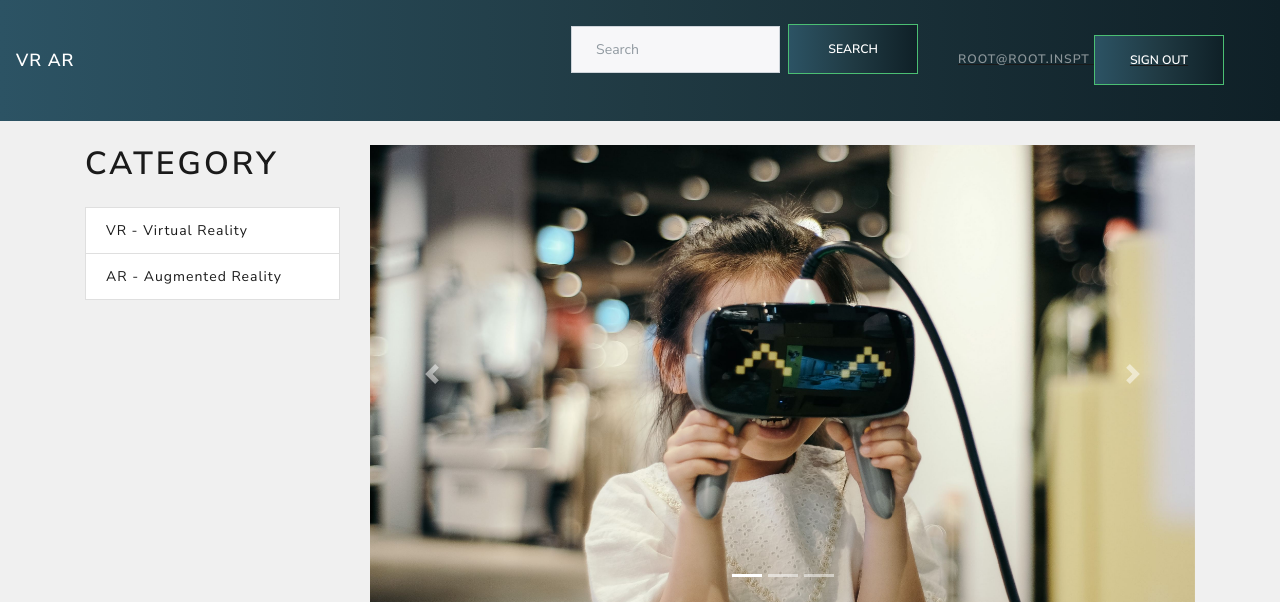
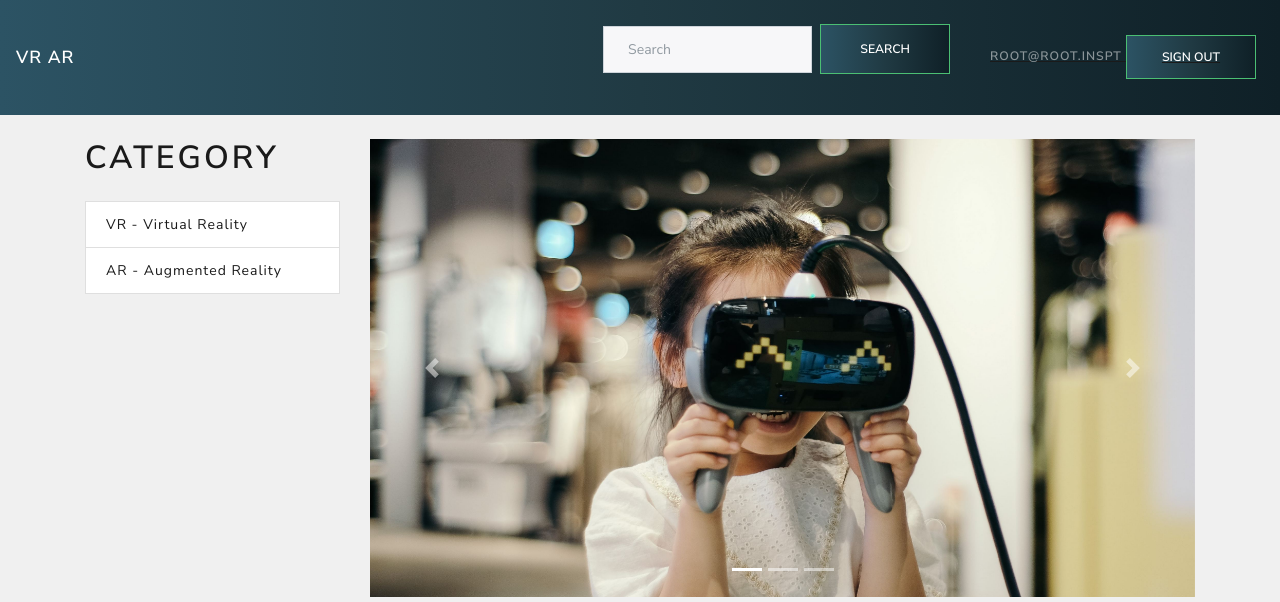
Before and after one commit to FranciscoRiosJesus/loggingWithSession, a PHP site: page /userProducts.php in a window 1280 px wide. Shown: the top 602 px of the page. Run offline with PHP 8.4, Linux system fonts and the light colour scheme; a user stored in the database is signed in; data comes from the database, SQL or seed files in the repository; some libraries are stand-ins or nearby versions.

Commit message:
more img

```diff
--- a/css/style.css
+++ b/css/style.css
@@ -41,3 +41,14 @@ body {
 .link {
     text-decoration: underline #1a1a1a !important;
 }
+
+.itemSignOut {
+    margin-right: 0px !important;
+}
+
+.itemSignOut .btn-sign-out {
+    padding-left: 9px !important;
+    padding-right: 9px !important;
+    padding-bottom: 9px !important;
+    padding-top: 9px !important;
+}
--- a/userProducts.php
+++ b/userProducts.php
@@ -16,8 +16,8 @@
                     <button class="btn btn-success my-2 my-sm-0 search-btn" type="submit">Search</button>
                 </form>
             </li>
-            <li class="nav-item">
-                <a class="nav-link form-inline link" href="sign-out.php"><?php echo $_SESSION['user'] ?>  <button class="btn btn-success my-2 my-sm-0 search-btn" type="submit" style="text-decoration: underline #1a1a1a">Sign Out</button></a>
+            <li class="nav-item  itemSignOut">
+                <a class="nav-link form-inline link" href="sign-out.php"><?php echo $_SESSION['user'] ?>  <button class="btn-sign-out btn btn-success my-2 my-sm-0 search-btn" type="submit" style="text-decoration: underline #1a1a1a">Sign Out</button></a>
             </li>
         </ul>
     </div>
```
Also changed, not shown: img/carousel2.jpg, img/psvr(1).png (added).
